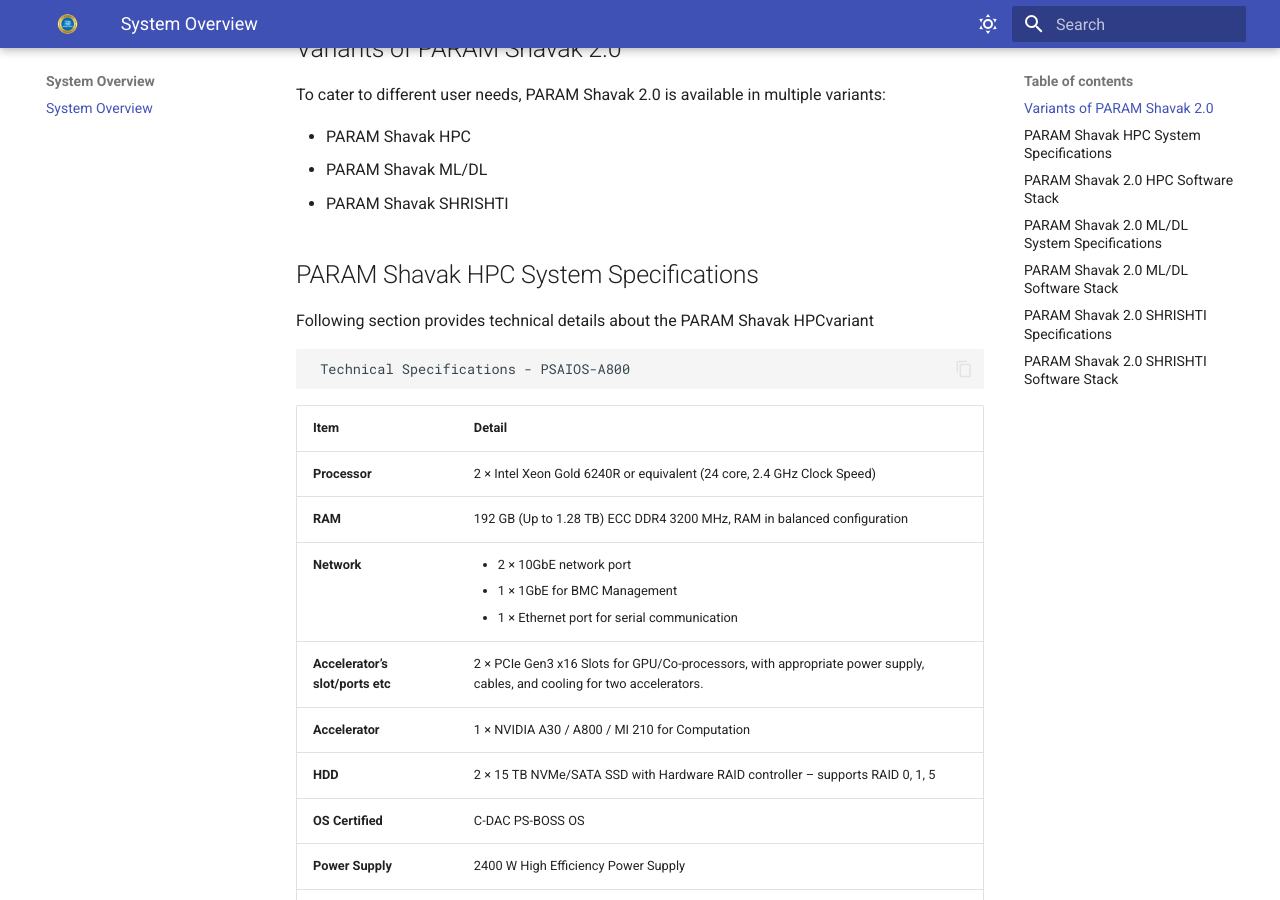
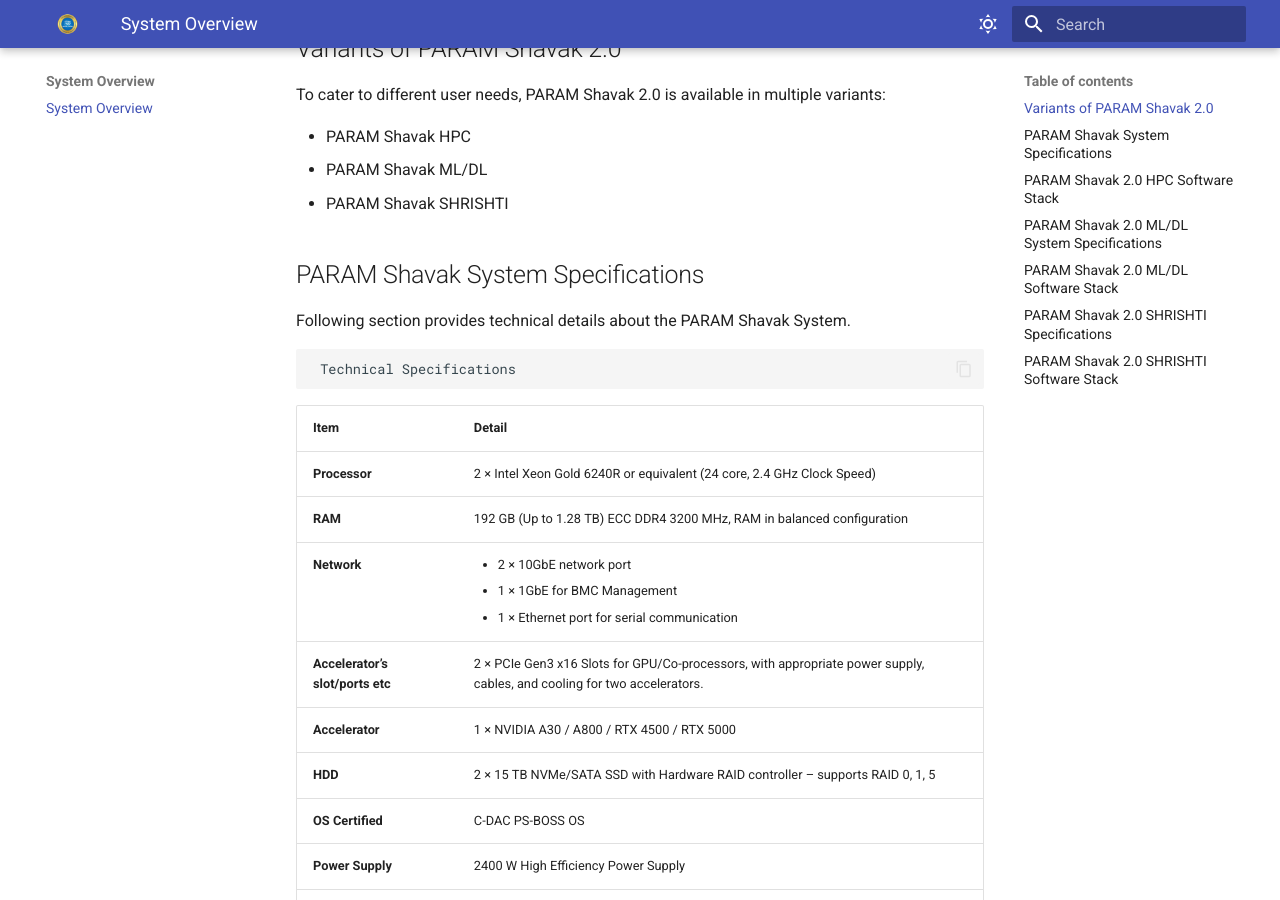
Before and after one commit to cdac-paramshavak/Paramshavak-UserManual, an MkDocs documentation site: the page built from docs/overview/system-overview.md, in a window 1280 px wide and 900 px high, scrolled down 454 px. Built offline with MkDocs 1.6.1 and Material for MkDocs 9.7.7, drawn with Linux system fonts in a browser that asks for light colours; some of the changed text lies outside the part shown.

```diff
--- a/docs/overview/system-overview.md
+++ b/docs/overview/system-overview.md
@@ -16,11 +16,11 @@ To cater to different user needs, PARAM Shavak 2.0 is available in multiple vari
 - PARAM Shavak ML/DL
 - PARAM Shavak SHRISHTI
 
-## PARAM Shavak HPC System Specifications
+## PARAM Shavak  System Specifications
 
-Following section provides technical details about the PARAM Shavak HPCvariant
+Following section provides technical details about the PARAM Shavak  System.
 
-     Technical Specifications - PSAIOS-A800
+     Technical Specifications
 
 <table>
   <thead>
@@ -54,7 +54,7 @@ Following section provides technical details about the PARAM Shavak HPCvariant
     </tr>
     <tr>
       <td><strong>Accelerator</strong></td>
-      <td>1 × NVIDIA A30 / A800 / MI 210 for Computation</td>
+      <td>1 × NVIDIA A30 / A800 / RTX 4500 / RTX 5000</td>
     </tr>
     <tr>
       <td><strong>HDD</strong></td>
@@ -134,7 +134,7 @@ Following section provides technical details about the PARAM Shavak HPCvariant
       <td>2 × 15&nbsp;TB NVMe/SATA SSD with Hardware RAID controller – supports RAID 0, 1, 5</td>
     </tr>
     <tr>
-      <td><strong>OS Certified</strong></td>
+      <td><strong>Operating System</strong></td>
       <td>C-DAC PS-BOSS OS</td>
     </tr>
     <tr>
--- a/mkdocs.yml
+++ b/mkdocs.yml
@@ -93,5 +93,4 @@ nav:
       - Important Facts: reference.md
 
   - Help and Support:
-      - Help: support/help.md
-      - Support: support/support.md
+      - Support : support/helpandsupport.md
```
Also changed, not shown: docs/Guide/Unbox.md (+1 -0 lines), docs/index.md (+2 -0 lines), docs/support/helpandsupport.md (added, +27 -0 lines), docs/image/0.png (added), docs/image/SHAVAK01.png (added), docs/image/new shavak 01.png (added), docs/image/new shavak.png (added).
